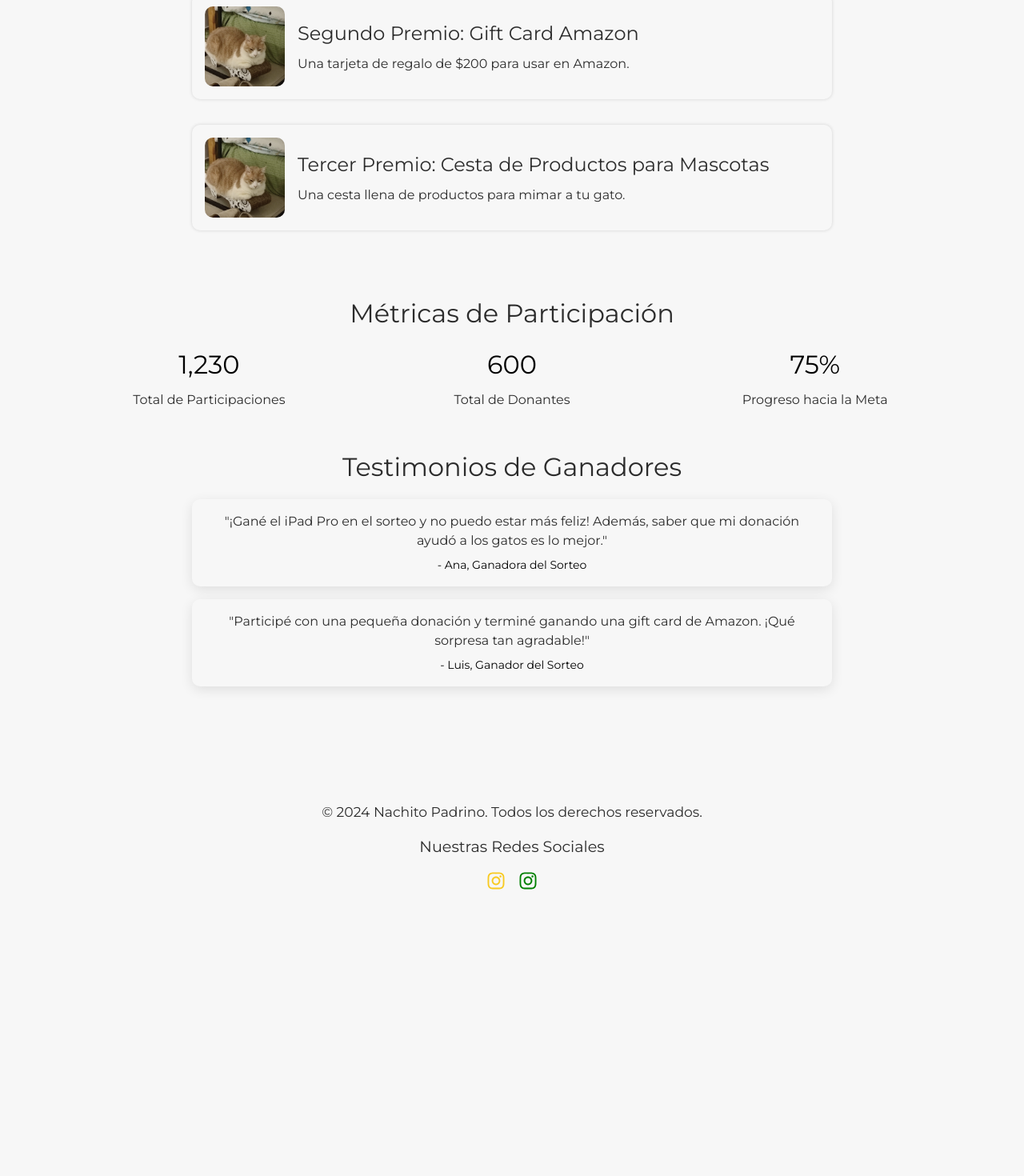
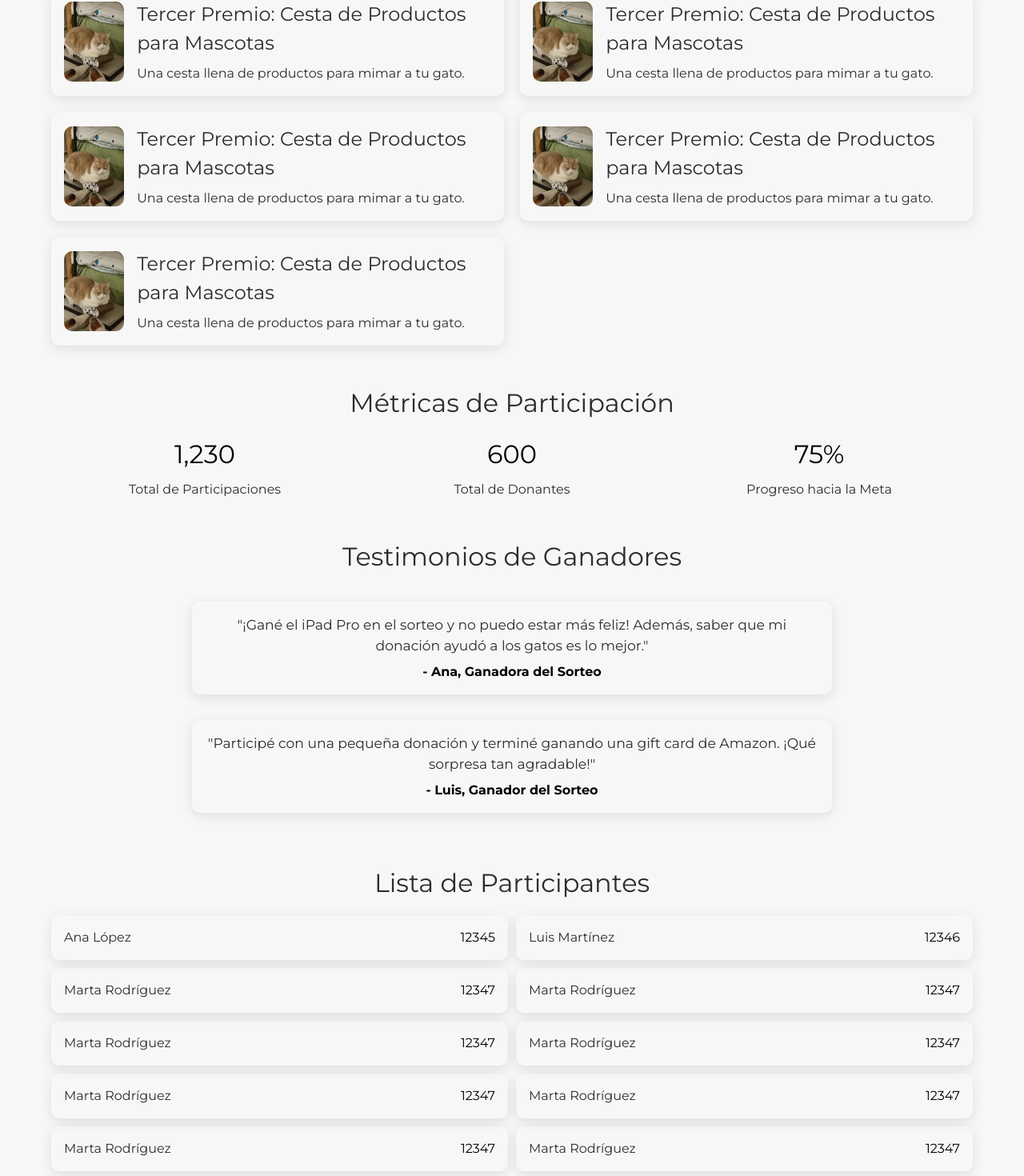
Before and after one commit to FDAlexPrograming/NachitoPadrino, a React (Create React App) app: page /novedades in a window 1280 px wide. Shown: the part 786-2256 px from the top of the page at 80% size. Before the commit the page ends 1919 px from the top, so only its background shows below. Built offline with nearby package versions, Linux system fonts and the light colour scheme.

Commit message:
fix page raflle and dark mode

```diff
--- a/src/ThemeContext.js
+++ b/src/ThemeContext.js
@@ -21,8 +21,8 @@ const lightTheme = {
 
 const darkTheme = {
   name: 'darkTheme',
-  background: '#121212',
-  color: '#E0E0E0',
+  background: 'rgb(26, 29, 41)',
+  color: '#fff',
   primary: '#000',
   secondary: '#F8CA21',
   hover: '#333333',
@@ -31,7 +31,7 @@ const darkTheme = {
   negro_blanco: '#fff',
   hover_nv: '#F8CA21',
   pacifico: 'green',
-  box_shadow: 'rgb(0 0 0) 0px 4px 15px'
+  box_shadow: 'rgb(0 0 0 / 55%) 0px 4px 15px'
 };
 
 const GlobalStyle = createGlobalStyle`
--- /dev/null
+++ b/src/assets/barrido.js
@@ -0,0 +1,40 @@
+// src/data/imageList.js
+import images from '../assets'; // Ajusta la ruta según tu estructura de proyecto
+
+const imageList = [
+  { id: 1, src: images.oliva1, alt: 'Descripción de imagen 1' },
+  { id: 2, src: images.oliva2, alt: 'Descripción de imagen 2' },
+  { id: 3, src: images.oliva3, alt: 'Descripción de imagen 3' },
+  { id: 4, src: images.oliva4, alt: 'Descripción de imagen 4' },
+  { id: 5, src: images.oliva5, alt: 'Descripción de imagen 5' },
+  { id: 6, src: images.oliva6, alt: 'Descripción de imagen 6' },
+  { id: 7, src: images.oliva7, alt: 'Descripción de imagen 7' },
+  { id: 8, src: images.oliva8, alt: 'Descripción de imagen 8' },
+  { id: 9, src: images.oliva9, alt: 'Descripción de imagen 9' },
+  { id: 10, src: images.oliva10, alt: 'Descripción de imagen 10' },
+  { id: 11, src: images.oliva11, alt: 'Descripción de imagen 11' },
+  { id: 12, src: images.oliva12, alt: 'Descripción de imagen 12' },
+  { id: 13, src: images.oliva13, alt: 'Descripción de imagen 13' },
+  { id: 14, src: images.oliva14, alt: 'Descripción de imagen 14' },
+  { id: 15, src: images.oliva15, alt: 'Descripción de imagen 15' },
+];
+
+const apadrinados = [
+  { id: 1, src: images.oliva1, alt: 'Descripción de imagen 1' },
+  { id: 2, src: images.oliva2, alt: 'Descripción de imagen 2' },
+  { id: 3, src: images.oliva3, alt: 'Descripción de imagen 3' },
+  { id: 4, src: images.oliva4, alt: 'Descripción de imagen 4' },
+  { id: 5, src: images.oliva5, alt: 'Descripción de imagen 5' },
+  { id: 6, src: images.oliva6, alt: 'Descripción de imagen 6' },
+  { id: 7, src: images.oliva7, alt: 'Descripción de imagen 7' },
+  { id: 8, src: images.oliva8, alt: 'Descripción de imagen 8' },
+  { id: 9, src: images.oliva9, alt: 'Descripción de imagen 9' },
+  { id: 10, src: images.oliva10, alt: 'Descripción de imagen 10' },
+  { id: 11, src: images.oliva11, alt: 'Descripción de imagen 11' },
+  { id: 12, src: images.oliva12, alt: 'Descripción de imagen 12' },
+  { id: 13, src: images.oliva13, alt: 'Descripción de imagen 13' },
+  { id: 14, src: images.oliva14, alt: 'Descripción de imagen 14' },
+  { id: 15, src: images.oliva15, alt: 'Descripción de imagen 15' },
+];
+
+export { imageList, apadrinados };
--- a/src/components/Pacifico.jsx
+++ b/src/components/Pacifico.jsx
@@ -2,25 +2,8 @@ import React, { useState } from 'react';
 import styled, { keyframes } from 'styled-components';
 import { FontAwesomeIcon } from '@fortawesome/react-fontawesome';
 import { faHandPointer } from '@fortawesome/free-solid-svg-icons';
-import images from '../assets'; // Importa las imágenes desde el archivo de índice
+import { imageList }  from '../assets/barrido'
 
-const imageList = [
-  { id: 1, src: images.oliva1, alt: 'Descripción de imagen 1' },
-  { id: 2, src: images.oliva2, alt: 'Descripción de imagen 2' },
-  { id: 3, src: images.oliva3, alt: 'Descripción de imagen 3' },
-  { id: 4, src: images.oliva4, alt: 'Descripción de imagen 4' },
-  { id: 5, src: images.oliva5, alt: 'Descripción de imagen 5' },
-  { id: 6, src: images.oliva6, alt: 'Descripción de imagen 6' },
-  { id: 7, src: images.oliva7, alt: 'Descripción de imagen 7' },
-  { id: 8, src: images.oliva8, alt: 'Descripción de imagen 8' },
-  { id: 9, src: images.oliva9, alt: 'Descripción de imagen 9' },
-  { id: 10, src: images.oliva10, alt: 'Descripción de imagen 10' },
-  { id: 11, src: images.oliva11, alt: 'Descripción de imagen 11' },
-  { id: 12, src: images.oliva12, alt: 'Descripción de imagen 12' },
-  { id: 13, src: images.oliva13, alt: 'Descripción de imagen 13' },
-  { id: 14, src: images.oliva14, alt: 'Descripción de imagen 14' },
-  { id: 15, src: images.oliva15, alt: 'Descripción de imagen 15' },
-];
 
 const INITIAL_COUNT = 5; // Número de imágenes que se muestran inicialmente
 
--- a/src/components/RafflePage.jsx
+++ b/src/components/RafflePage.jsx
@@ -1,30 +1,11 @@
 // src/RafflePage.js
-import React, { useState } from 'react';
+import React from 'react';
 import styled from 'styled-components';
 import iPadProImage from '../assets/oliva.png';
 import amazonGiftCardImage from '../assets/oliva.png';
 import petBasketImage from '../assets/oliva.png';
 
-// Componente del Modal
-const Modal = ({ isOpen, onClose, prize }) => {
-  if (!isOpen) return null;
-
-  return (
-    <ModalOverlay onClick={onClose}>
-      <ModalContent onClick={(e) => e.stopPropagation()}>
-        <ModalTitle>{prize.title}</ModalTitle>
-        <ModalImage src={prize.image} alt={prize.title} />
-        <ModalDescription>{prize.description}</ModalDescription>
-        <CloseButton onClick={onClose}>Cerrar</CloseButton>
-      </ModalContent>
-    </ModalOverlay>
-  );
-};
-
 const RafflePage = () => {
-  const [isModalOpen, setIsModalOpen] = useState(false);
-  const [selectedPrize, setSelectedPrize] = useState(null);
-
   const prizes = [
     {
       title: 'Primer Premio: iPad Pro',
@@ -41,17 +22,46 @@ const RafflePage = () => {
       image: petBasketImage,
       description: 'Una cesta llena de productos para mimar a tu gato.',
     },
+    {
+      title: 'Tercer Premio: Cesta de Productos para Mascotas',
+      image: petBasketImage,
+      description: 'Una cesta llena de productos para mimar a tu gato.',
+    },
+    {
+      title: 'Tercer Premio: Cesta de Productos para Mascotas',
+      image: petBasketImage,
+      description: 'Una cesta llena de productos para mimar a tu gato.',
+    },
+    {
+      title: 'Tercer Premio: Cesta de Productos para Mascotas',
+      image: petBasketImage,
+      description: 'Una cesta llena de productos para mimar a tu gato.',
+    },
+    {
+      title: 'Tercer Premio: Cesta de Productos para Mascotas',
+      image: petBasketImage,
+      description: 'Una cesta llena de productos para mimar a tu gato.',
+    },
   ];
 
-  const handlePrizeClick = (prize) => {
-    setSelectedPrize(prize);
-    setIsModalOpen(true);
-  };
-
-  const handleCloseModal = () => {
-    setIsModalOpen(false);
-    setSelectedPrize(null);
-  };
+  const participants = [
+    { name: 'Ana López', number: '12345' },
+    { name: 'Luis Martínez', number: '12346' },
+    { name: 'Marta Rodríguez', number: '12347' },
+    { name: 'Marta Rodríguez', number: '12347' },
+    { name: 'Marta Rodríguez', number: '12347' },
+    { name: 'Marta Rodríguez', number: '12347' },
+    { name: 'Marta Rodríguez', number: '12347' },
+    { name: 'Marta Rodríguez', number: '12347' },
+    { name: 'Marta Rodríguez', number: '12347' },
+    { name: 'Marta Rodríguez', number: '12347' },
+    { name: 'Marta Rodríguez', number: '12347' },
+    { name: 'Marta Rodríguez', number: '12347' },
+    { name: 'Marta Rodríguez', number: '12347' },
+    { name: 'Marta Rodríguez', number: '12347' },
+    { name: 'Marta Rodríguez', number: '12347' },
+    // Agrega más participantes según sea necesario
+  ];
 
   return (
     <Container>
@@ -74,7 +84,7 @@ const RafflePage = () => {
         <Subtitle>Premios del Sorteo</Subtitle>
         <PrizeList>
           {prizes.map((prize, index) => (
-            <PrizeItem key={index} onClick={() => handlePrizeClick(prize)}>
+            <PrizeItem key={index}>
               <PrizeImage src={prize.image} alt={prize.title} />
               <PrizeDetails>
                 <PrizeTitle>{prize.title}</PrizeTitle>
@@ -117,75 +127,28 @@ const RafflePage = () => {
         </TestimonialList>
       </Section>
 
-      <Modal
-        isOpen={isModalOpen}
-        onClose={handleCloseModal}
-        prize={selectedPrize}
-      />
+      <Section>
+        <Subtitle>Lista de Participantes</Subtitle>
+        <ParticipantList>
+          {participants.map((participant, index) => (
+            <ParticipantItem key={index}>
+              <ParticipantName>{participant.name}</ParticipantName>
+              <ParticipantNumber>{participant.number}</ParticipantNumber>
+            </ParticipantItem>
+          ))}
+        </ParticipantList>
+      </Section>
     </Container>
   );
 };
 
-// Estilos para el Modal
-const ModalOverlay = styled.div`
-  position: fixed;
-  top: 0;
-  left: 0;
-  right: 0;
-  bottom: 0;
-  background: rgba(0, 0, 0, 0.5);
-  display: flex;
-  align-items: center;
-  justify-content: center;
-  z-index: 1000;
-`;
-
-const ModalContent = styled.div`
-  background: white;
-  padding: 2rem;
-  border-radius: 10px;
-  max-width: 500px;
-  width: 90%;
-  text-align: center;
-`;
-
-const ModalTitle = styled.h2`
-  font-size: 1.75rem;
-  color: ${(props) => props.theme.color};
-  margin-bottom: 1rem;
-`;
-
-const ModalImage = styled.img`
-  width: 100%;
-  height: auto;
-  margin-bottom: 1rem;
-  border-radius: 10px;
-`;
-
-const ModalDescription = styled.p`
-  color: ${(props) => props.theme.color};
-  margin-bottom: 1rem;
-`;
-
-const CloseButton = styled.button`
-  padding: 0.5rem 1rem;
-  background: ${(props) => props.theme.secondary};
-  color: white;
-  border: none;
-  border-radius: 5px;
-  cursor: pointer;
-  font-size: 1rem;
-`;
-
+// Estilos
 const Container = styled.div`
   padding: 2rem;
   margin: 0 auto;
   text-align: center;
   border-radius: 10px;
-  max-width: 1200px;
 `;
-
-// Otros estilos permanecen igual
 
 const Title = styled.h1`
   font-size: 2.5rem;
@@ -222,28 +185,28 @@ const Highlight = styled.span`
 const PrizeList = styled.ul`
   list-style: none;
   padding: 0;
-  display: flex;
-  flex-direction: column;
-  align-items: center;
+  display: grid;
+  grid-template-columns: repeat(auto-fill, minmax(400px, 1fr));
+  gap: 20px;
   margin: 0 auto;
-  max-width: 800px;
+
+  @media (max-width: 768px) {
+    grid-template-columns: 1fr;
+  }
 `;
 
 const PrizeItem = styled.li`
   display: flex;
   align-items: center;
-  margin-bottom: 2rem;
-  width: 100%;
-  max-width: 800px;
   background-color: ${(props) => props.theme.background_light};
   border-radius: 10px;
-  box-shadow: 0 0 4px 0px rgb(0 0 0 / 15%);
+  box-shadow: ${(props) => props.theme.box_shadow};
   padding: 1rem;
   cursor: pointer;
-  transition: box-shadow .3s;
+  transition: all .3s;
 
   &:hover {
-    box-shadow: 1px 1px 15px 1px rgb(0 0 0 / 15%);
+    transform: scale(1.05);
   }
 
   @media (max-width: 768px) {
@@ -314,18 +277,51 @@ const Testimonial = styled.div`
   background-color: ${(props) => props.theme.background_light};
   border-radius: 10px;
   padding: 1rem;
-  margin-bottom: 1rem;
-  box-shadow:${(props) => props.theme.box_shadow};
+  margin: 1rem 0;
+  box-shadow: ${(props) => props.theme.box_shadow};
+  text-align: center;
 `;
 
 const TestimonialText = styled.p`
   color: ${(props) => props.theme.color};
-  font-size: 1rem;
   margin-bottom: 0.5rem;
 `;
 
-const TestimonialAuthor = styled.p`
-  font-size: 0.875rem;
+const TestimonialAuthor = styled.div`
+  font-weight: bold;
+  color: ${(props) => props.theme.secondary};
+`;
+
+const ParticipantList = styled.ul`
+  list-style: none;
+  padding: 0;
+  display: grid;
+  grid-template-columns: repeat(auto-fill, minmax(500px, 1fr));
+  gap: 10px;
+  margin: 0 auto;
+
+  @media (max-width: 768px) {
+    grid-template-columns: 1fr;
+  }
+`;
+
+const ParticipantItem = styled.li`
+  background-color: ${(props) => props.theme.background_light};
+  border-radius: 10px;
+  padding: 1rem;
+  box-shadow: ${(props) => props.theme.box_shadow};
+  display: flex;
+  justify-content: space-between;
+  align-items: center;
+`;
+
+const ParticipantName = styled.div`
+  font-size: 1rem;
+  color: ${(props) => props.theme.color};
+`;
+
+const ParticipantNumber = styled.div`
+  font-size: 1rem;
   color: ${(props) => props.theme.secondary};
 `;
 
--- a/src/pages/Home.jsx
+++ b/src/pages/Home.jsx
@@ -166,12 +166,10 @@ const Sidebar = styled.div`
 `;
 
 const StyledCarousel = styled(Carousel)`
-  border-radius: 10px;
   overflow: hidden;
   box-shadow: 0 4px 15px rgba(0, 0, 0, 0.2);
 
   .carousel-item img {
-    border-radius: 10px;
     margin: 0 auto;
     display: block;
     padding: 10px
@@ -227,7 +225,7 @@ const ContentSection = styled.section`
     margin-bottom: 1.5rem;
     box-shadow: 0 4px 15px rgba(0, 0, 0, 0.1);
     border: none;
-    border-radius: 10px;
+    border-radius: 10px 10px 0 0;
   }
 
   .accordion {
@@ -241,7 +239,6 @@ const ContentSection = styled.section`
 
 const StyledCard = styled(Card)`
   box-shadow: 0 4px 15px rgba(0, 0, 0, 0.2);
-  border-radius: 10px;
   transition: transform 0.3s ease-in-out;
 
   &:hover {
@@ -252,7 +249,6 @@ const StyledCard = styled(Card)`
 const CardHeader = styled(Card.Header)`
   background-color: ${(props) => props.theme.primary};
   color:  ${(props) => props.theme.negro_blanco};
-  border-radius: 10px;
   transition: background-color 0.3s ease;
   border: none;
 
@@ -268,9 +264,8 @@ const Highlight = styled.span`
 `;
 
 const CarouselCaption = styled(Carousel.Caption)`
-  background: rgba(0, 0, 0, 0.5);
-  border-radius: 10px;
-  padding: 0.5rem 1rem;
+  background: rgba(0, 0, 0, 0.7);
+  padding: 0.2rem ;
 `;
 
 export default Home;
```
Also changed, not shown: src/components/Gallery.jsx (+4 -21 lines).
